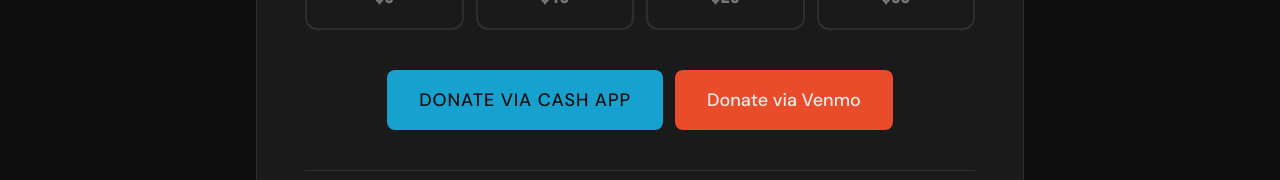
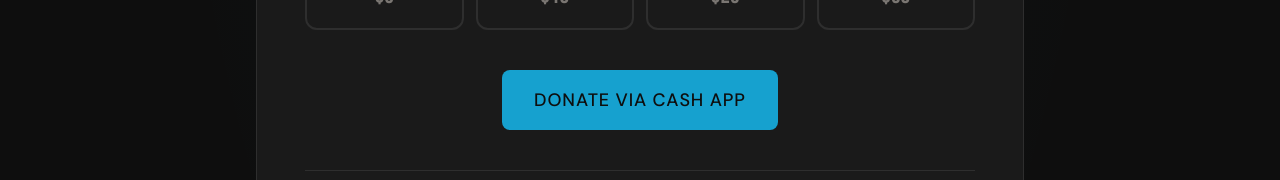
Before and after one commit to Chrisocal21/davapalooza, a Next.js app: page /donate in a window 1280 px wide. Shown: the part 560-740 px from the top of the page. Built offline with nearby package versions, Linux system fonts and the light colour scheme; no server answers.

Commit message:
Remove Venmo button (account not available yet)

```diff
--- a/app/donate/page.tsx
+++ b/app/donate/page.tsx
@@ -59,9 +59,6 @@
             <a href="https://cash.app/$motodave66" target="_blank" rel="noopener noreferrer">
               <Button variant="primary" size="lg">Donate via Cash App</Button>
             </a>
-            <a href="https://venmo.com" target="_blank" rel="noopener noreferrer">
-              <Button variant="secondary" size="lg">Donate via Venmo</Button>
-            </a>
           </div>
 
           {/* Where it goes */}
```
